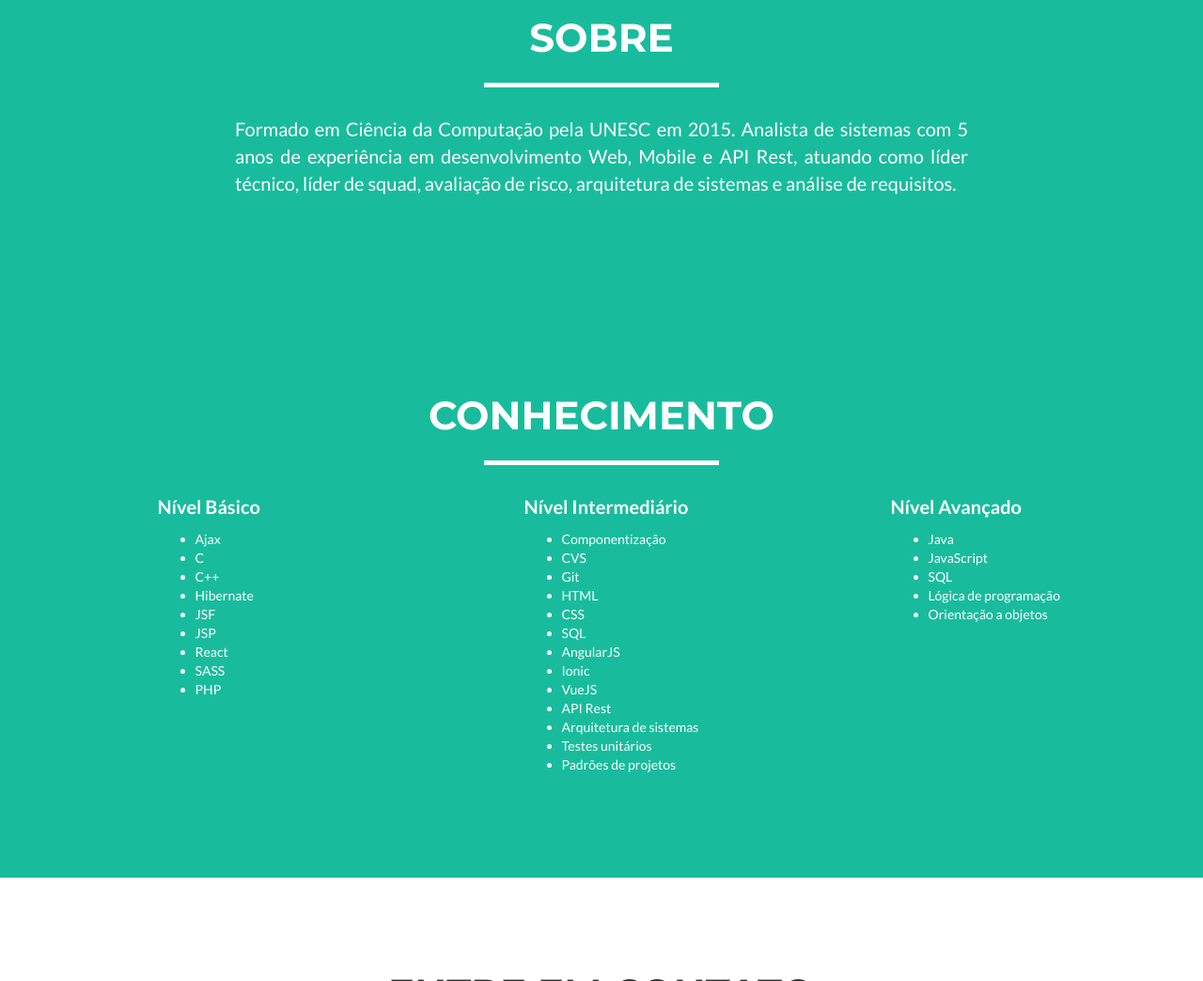
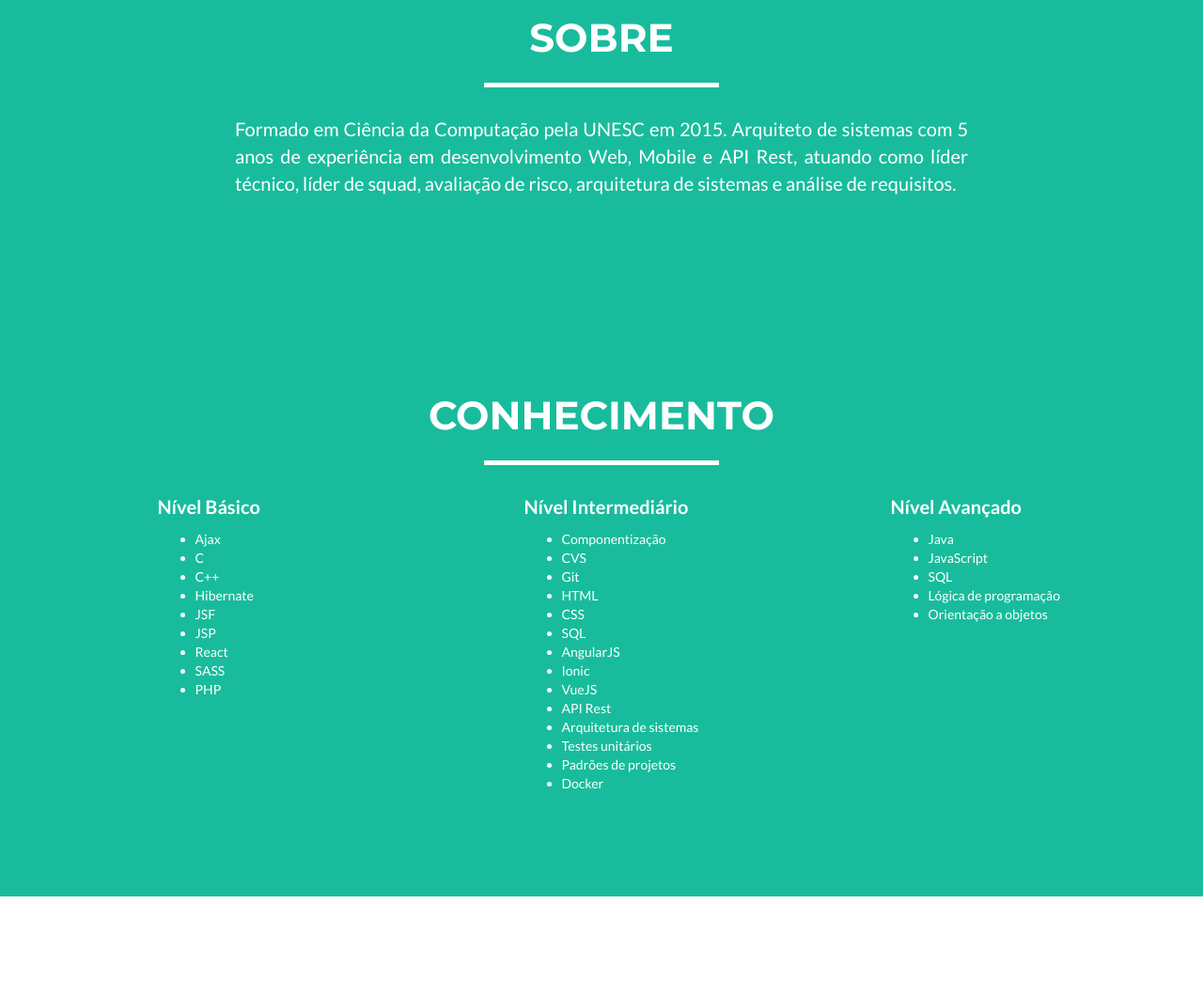
Before and after one commit to R3oLoN/R3oLoN.github.io, a website: page index.html in a window 1280 px wide. Shown: the part 900-1944 px from the top of the page at 94% size. Drawn offline with nearby package versions, Linux system fonts and the light colour scheme.

Commit message:
Alteração do cargo.

```diff
--- a/index.html
+++ b/index.html
@@ -76,7 +76,7 @@
         <div class="container" id="maincontent" tabindex="-1">
             <div class="row">
                 <div class="col-lg-12">
-                    <img class="img-responsive perfil" src="img/perfil.jpg" alt="">
+                    <img class="img-responsive perfil" src="img/perfil.jpg" alt=Arquiteto de sistemas "">
                     <div class="intro-text">
                         <h1 class="name">Leandro de Oliveira Reolon<br />(R3oLoN)</h1>
                         <hr class="star-light">
@@ -99,7 +99,7 @@
             <div class="row">
                 <div class="col-lg-8 col-lg-offset-2 text-justify">
                     <div class="row">
-                        <p>Formado em Ciência da Computação pela UNESC em 2015. Analista de sistemas com 5 anos de experiência
+                        <p>Formado em Ciência da Computação pela UNESC em 2015. Arquiteto de sistemas com 5 anos de experiência
                             em desenvolvimento Web, Mobile e API Rest, atuando como líder técnico, líder de squad, avaliação
                             de risco, arquitetura de sistemas e análise de requisitos.</p>
                     </div>
@@ -148,6 +148,7 @@
                         <li>Arquitetura de sistemas</li>
                         <li>Testes unitários</li>
                         <li>Padrões de projetos</li>
+                        <li>Docker</li>
                     </ul>
                 </div>
                 <div class="col-lg-3 col-lg-offset-1 text-justify">
```
